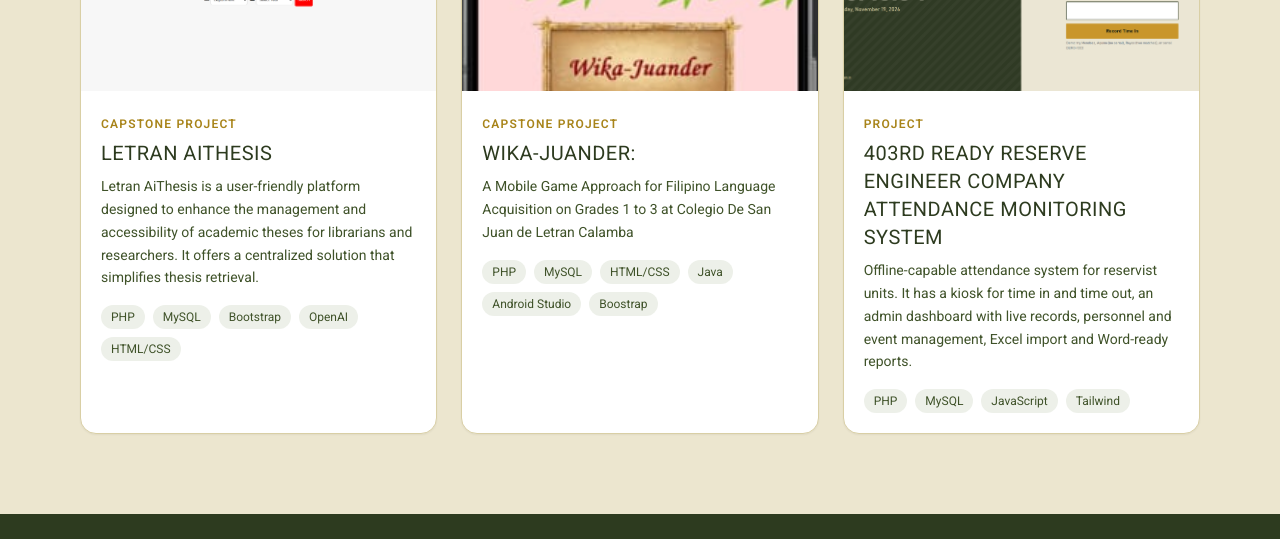
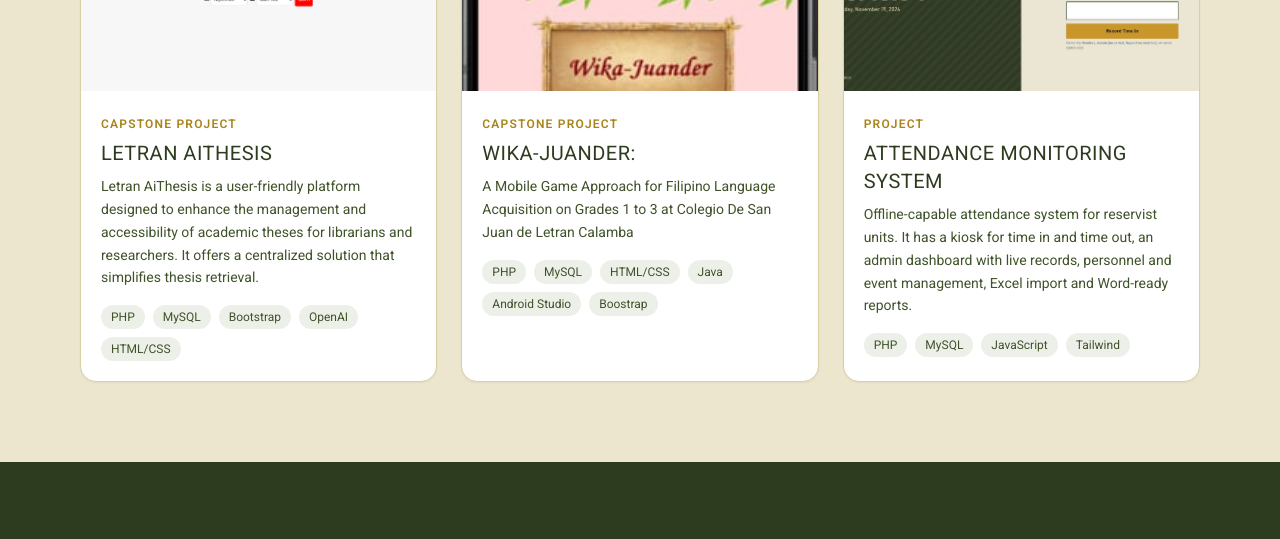
Before and after one commit to Jhao120200/portfolio-thesis, a plain HTML site: page index.html in a window 1280 px wide. Shown: the part 2740-3279 px from the top of the page. Drawn offline with nearby package versions, Linux system fonts and the light colour scheme.

Commit message:
Content edit

```diff
--- a/index.html
+++ b/index.html
@@ -541,7 +541,7 @@
     const projects = [
       { title: "Letran AiThesis", cat: "Capstone Project", desc: "Letran AiThesis is a user-friendly platform designed to enhance the management and accessibility of academic theses for librarians and researchers. It offers a centralized solution that simplifies thesis retrieval.", tags: ["PHP", "MySQL", "Bootstrap", "OpenAI", "HTML/CSS"], img: "img/aithesis.png", url: "https://ai-research.letran-calamba.edu.ph/public/" },
       { title: "Wika-Juander: ", cat: "Capstone Project", desc: "A Mobile Game Approach for Filipino Language Acquisition on Grades 1 to 3 at Colegio De San Juan de Letran Calamba", tags: ["PHP", "MySQL", "HTML/CSS", "Java", "Android Studio", "Boostrap"], img: "img/wika.jpg", url: "#" },
-      { title: "403RD Ready Reserve Engineer Company Attendance Monitoring System", cat: "Project", desc: "Offline-capable attendance system for reservist units. It has a kiosk for time in and time out, an admin dashboard with live records, personnel and event management, Excel import and Word-ready reports.", tags: ["PHP", "MySQL", "JavaScript", "Tailwind"], img: "img/rts.png", url: "https://rts-demo-portfolio.netlify.app/" }
+      { title: "Attendance Monitoring System", cat: "Project", desc: "Offline-capable attendance system for reservist units. It has a kiosk for time in and time out, an admin dashboard with live records, personnel and event management, Excel import and Word-ready reports.", tags: ["PHP", "MySQL", "JavaScript", "Tailwind"], img: "img/rts.png", url: "https://rts-demo-portfolio.netlify.app/" }
     ];
     const pGrid = document.getElementById('projectsGrid');
     const monitor = '<svg xmlns="http://www.w3.org/2000/svg" fill="none" viewBox="0 0 24 24" stroke-width="1.5" stroke="currentColor" class="w-14 h-14 opacity-70" aria-hidden="true"><path stroke-linecap="round" stroke-linejoin="round" d="M9 17.25v1.007a3 3 0 01-.879 2.122L7.5 21h9l-.621-.621A3 3 0 0115 18.257V17.25m6-12V15a2.25 2.25 0 01-2.25 2.25H5.25A2.25 2.25 0 013 15V5.25m18 0A2.25 2.25 0 0018.75 3H5.25A2.25 2.25 0 003 5.25m18 0V12a2.25 2.25 0 01-2.25 2.25H5.25A2.25 2.25 0 013 12V5.25"/></svg>';
```
